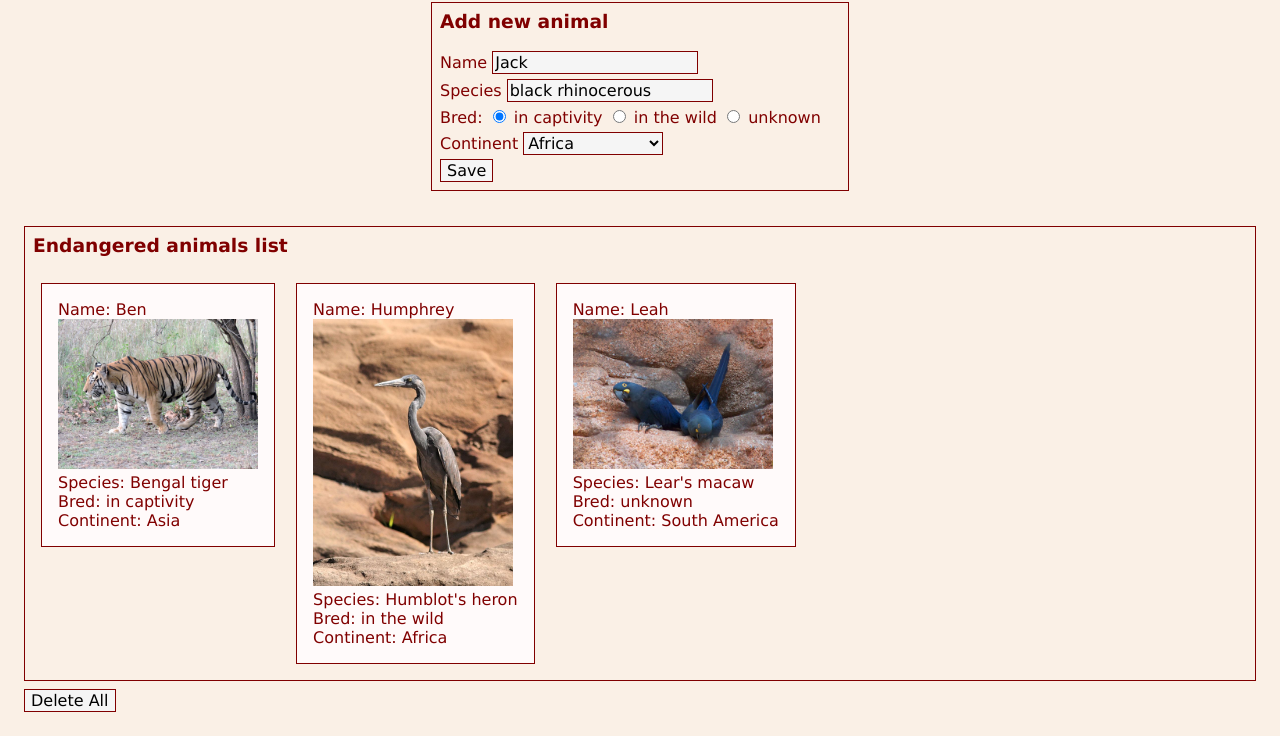
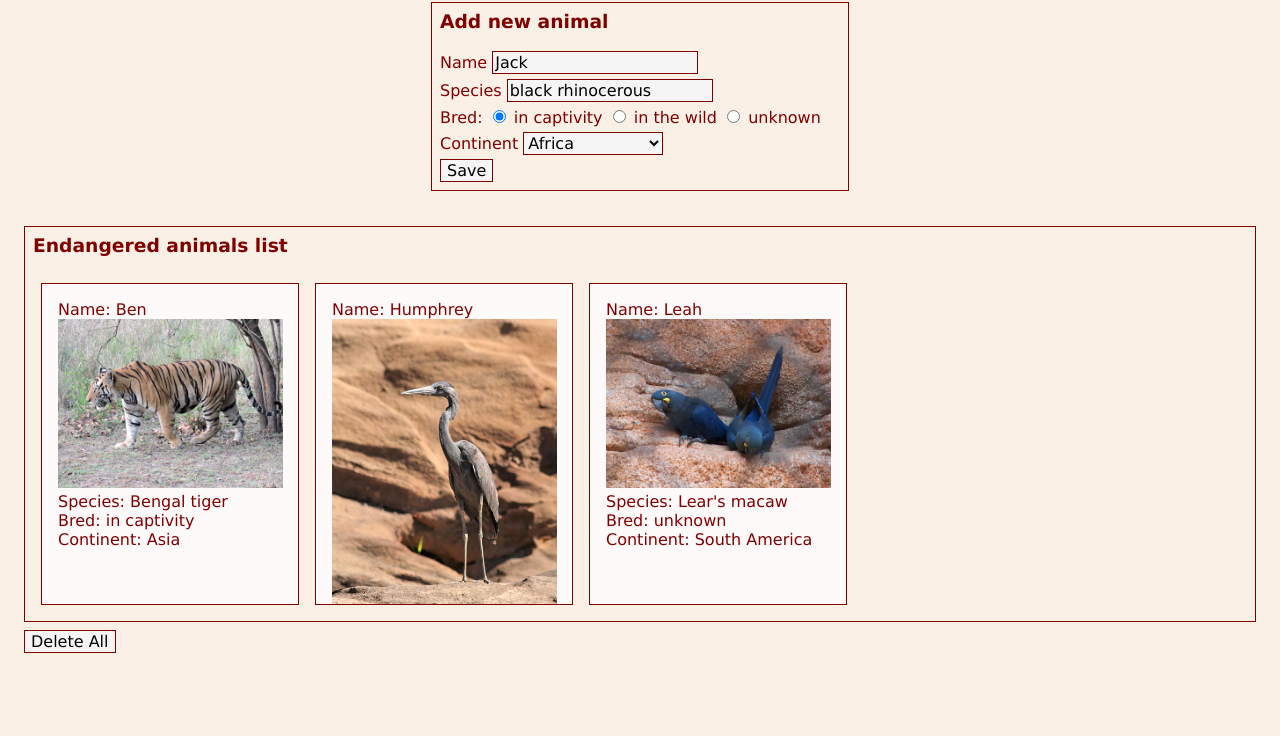
Before and after one commit to EdwardKinley/CC_w11_d4_endangered_animals_homework, a plain HTML site: page index.html in a window 1280 px wide. Shown: the part 81-817 px from the top of the page. Drawn offline with Linux system fonts and the light colour scheme.

Commit message:
makes ul boxes same size

```diff
--- a/index.html
+++ b/index.html
@@ -54,26 +54,23 @@
       <h3>Endangered animals list</h3>
       <ul>
         <li>Name: Ben</li>
-        <img src="bengal_tiger.jpg" width="200rem" alt="photograph of Bengal tiger"/>
+        <img src="bengal_tiger.jpg" width="225rem" alt="photograph of Bengal tiger"/>
         <li>Species: Bengal tiger</li>
         <li>Bred: in captivity</li>
         <li>Continent: Asia</li>
-      </ul>
-      <ul>
+      </ul><ul>
         <li>Name: Humphrey</li>
-        <img src="humblots_heron.jpg" width="200rem" alt="photograph of Humblot's heron"/>
+        <img src="humblots_heron.jpg" width="225rem" alt="photograph of Humblot's heron"/>
         <li>Species: Humblot's heron</li>
         <li>Bred: in the wild</li>
         <li>Continent: Africa</li>
-      </ul>
-      <ul>
+      </ul><ul>
         <li>Name: Leah</li>
-        <img src="lears_macaws.jpg" width="200rem" alt="photograph of Lear's macaws"/>
+        <img src="lears_macaws.jpg" width="225rem" alt="photograph of Lear's macaws"/>
         <li>Species: Lear's macaw</li>
         <li>Bred: unknown</li>
         <li>Continent: South America</li>
-      </ul>
-    </div>
+      </ul></div>
 
     <button type="button" id="delete-button">Delete All</button>
 
--- a/style.css
+++ b/style.css
@@ -17,6 +17,9 @@ ul {
   list-style-type: none;
   margin: 0.5rem;
   vertical-align: top;
+  width: 14rem;
+  height: 18rem;
+  overflow: scroll;
 }
 
 li {
```
Also changed, not shown: app.js (+6 -1 lines).
